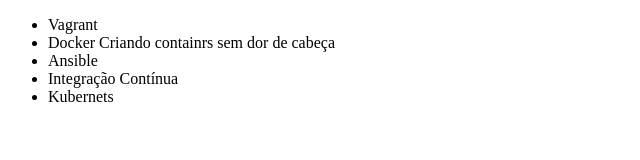
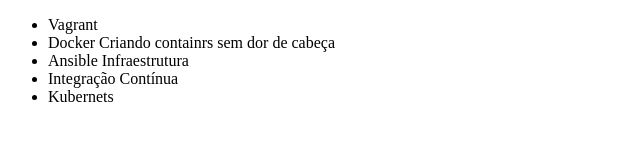
Before and after one commit to silmara502/aluragit, a plain HTML site: page index.html in a window 1280 px wide. Shown: the whole page, without its empty margins (0-640 px from the left). Drawn offline with Linux system fonts and the light colour scheme.

Commit message:
mudando nome do curso

```diff
--- a/index.html
+++ b/index.html
@@ -8,7 +8,7 @@
     <ul>
         <li>Vagrant</li>
         <li>Docker Criando containrs sem dor de cabeça</li>
-        <li>Ansible</li>
+        <li>Ansible Infraestrutura</li>
         <li>Integração Contínua</li>
         <li>Kubernets</li>
     </ul>
```
